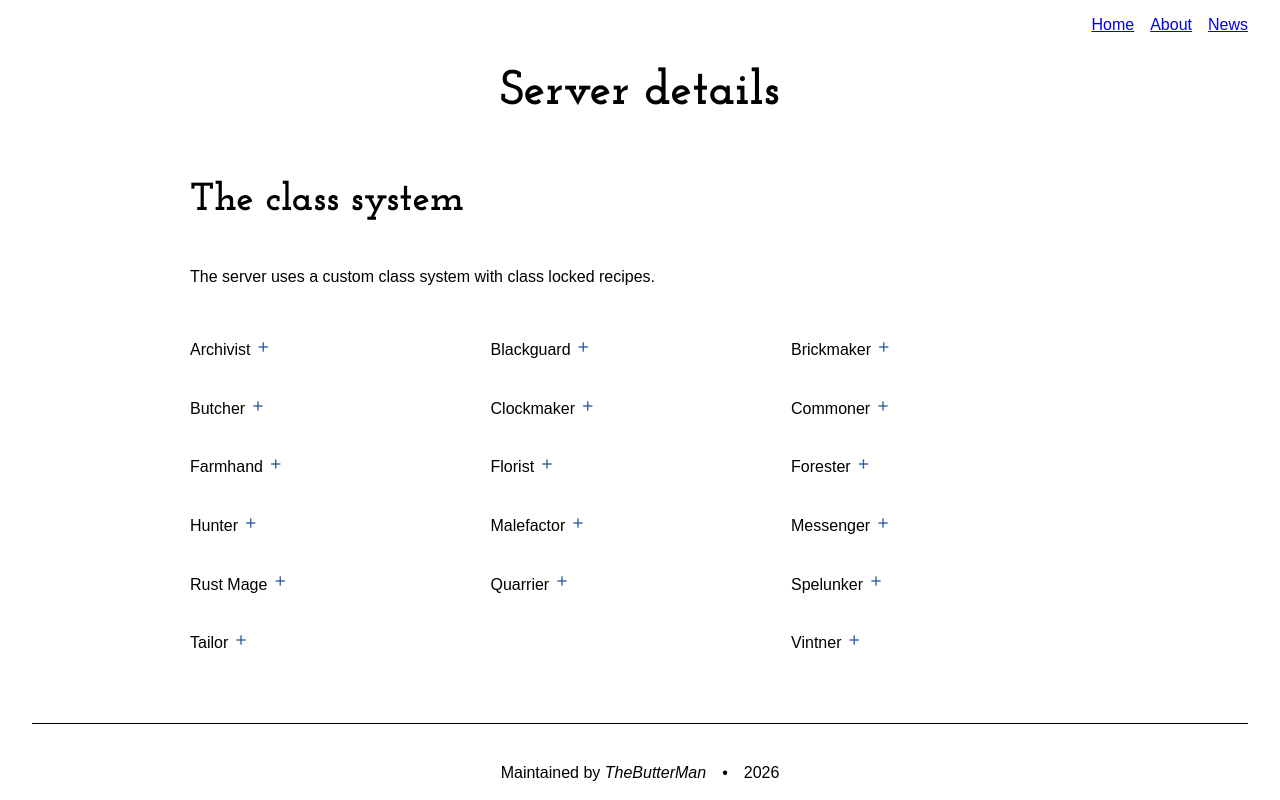
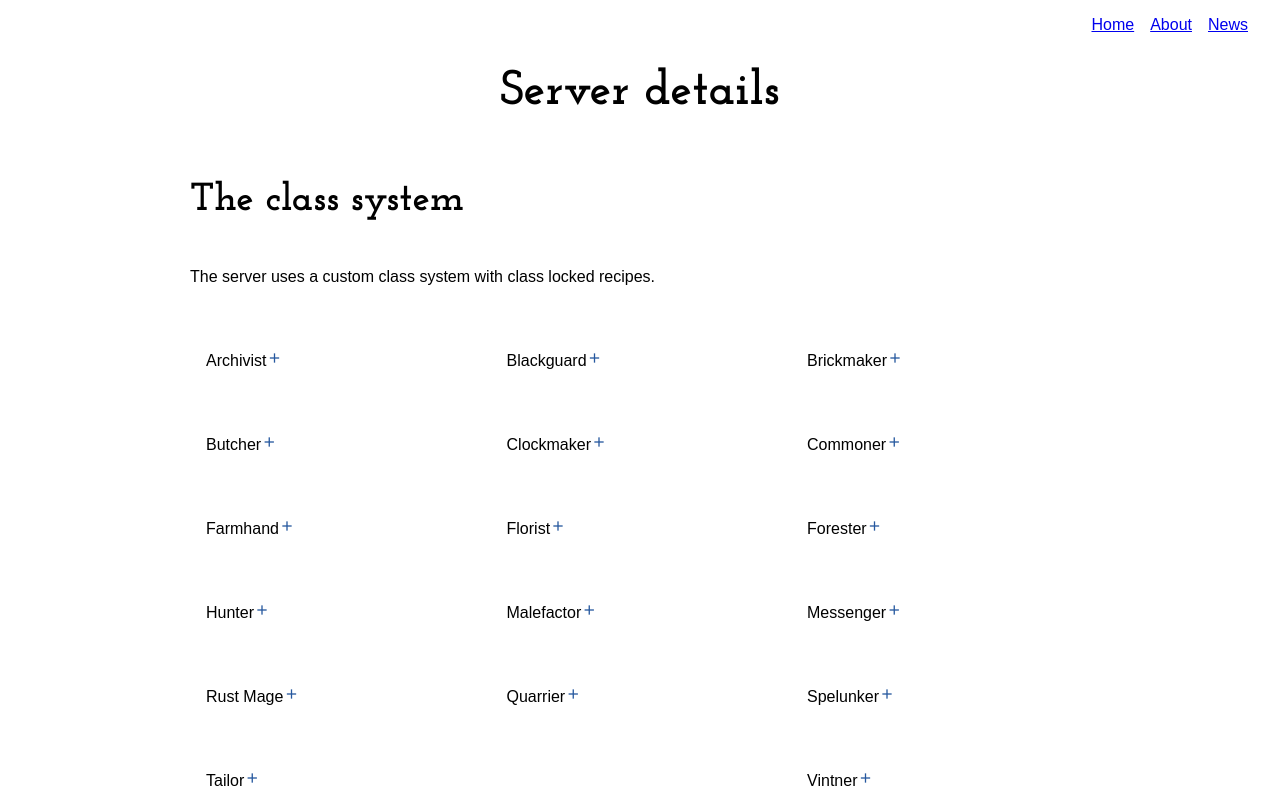
Before and after one commit to f-sage/the-commune-fe, a Next.js app: page /about in a window 1280 px wide. Shown: the top 800 px of the page. Built offline with nearby package versions, Linux system fonts and the light colour scheme; a web font is replaced by a local one.

Commit message:
Make the entire label clickable

```diff
--- a/src/components/Expandable.css
+++ b/src/components/Expandable.css
@@ -10,11 +10,11 @@
 }
 
 .expandable button {
+  color: inherit;
   background: none;
   border: medium none;
-  color: #26589f;
-  font-family: "PT Sans Narrow", sans-serif;
-  font-size: 0.3em;
+  font-family: inherit;
+  font-size: inherit;
   margin: 1em;
   padding: 0;
   cursor: pointer;
@@ -23,4 +23,5 @@
 
 .expandable button span {
   font-size: 1rem;
+  color: #26589f;
 }
--- a/src/components/Expandable.tsx
+++ b/src/components/Expandable.tsx
@@ -17,12 +17,12 @@ export const Expandable: React.FC<ExpandableProps> = ({ label, children }) => {
   return (
     <div className="expandable">
       <div>
-        <span>{label}</span>
         <button
           aria-label={buttonAriaLabel}
           type="button"
           onClick={() => setIsExpanded(!isExpanded)}
         >
+          {label}
           <span className="material-icons">{buttonIcon}</span>
         </button>
       </div>
```
